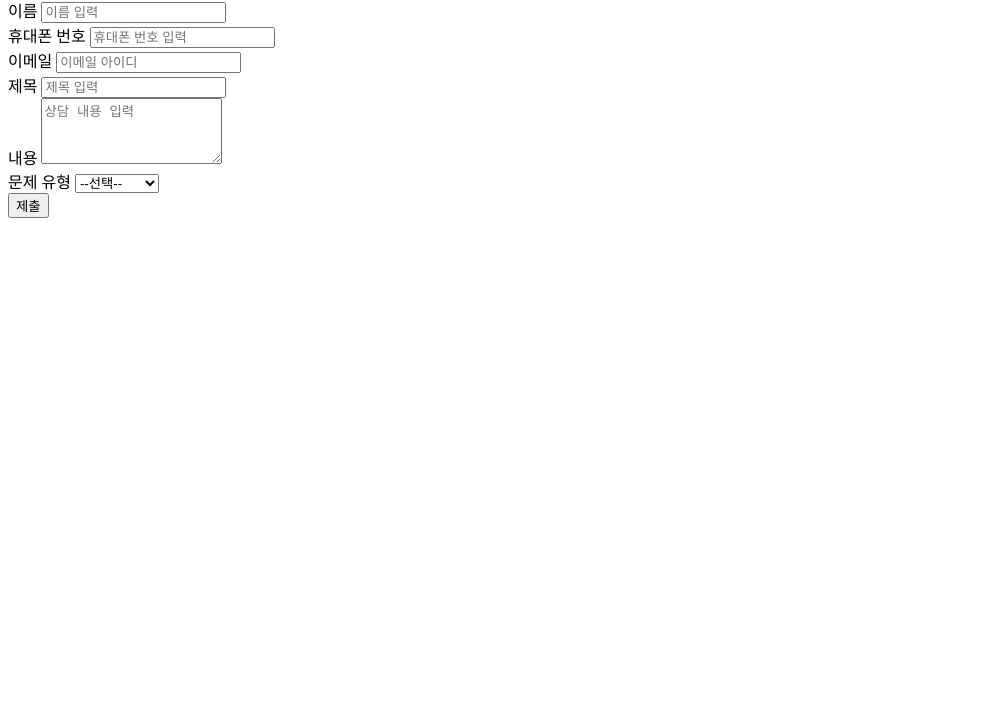
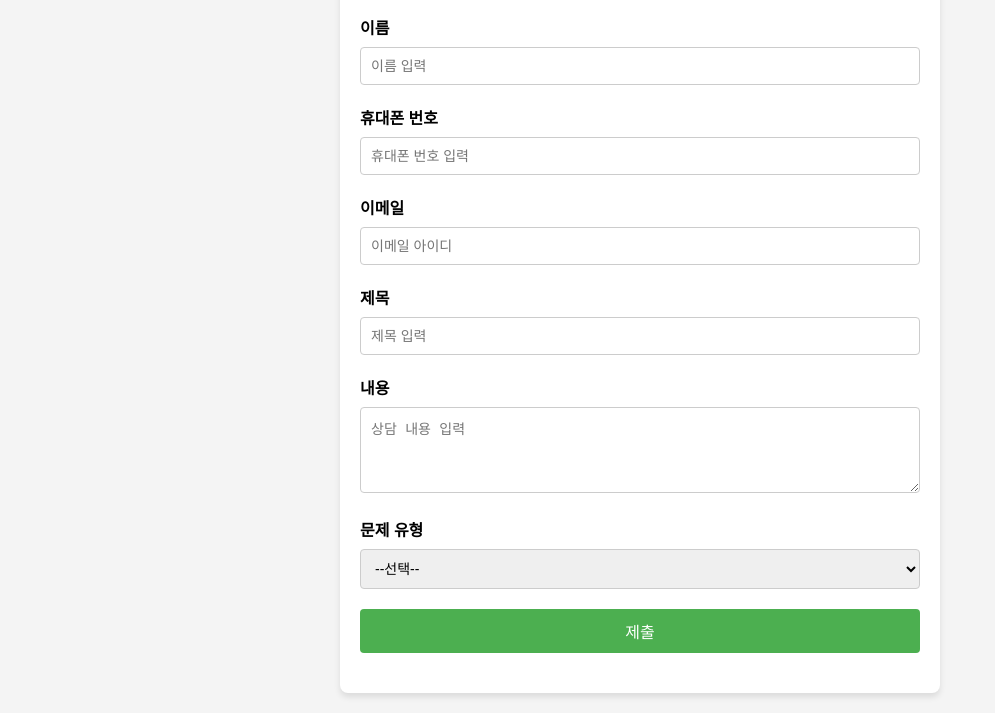
Before and after one commit to june6797/Common, a plain HTML site: page webtocase/caseform.html in a window 1280 px wide. Shown: the part 91-804 px from the top of the page, without its empty margins (0-995 px from the left). Drawn offline with Linux system fonts and the light colour scheme.

Commit message:
updatecode

```diff
--- a/webtocase/caseform.html
+++ b/webtocase/caseform.html
@@ -5,7 +5,7 @@
     <meta http-equiv="Content-Type" content="text/html; charset=UTF-8" />
     <meta name="viewport" content="width=device-width, initial-scale=1.0" />
     <title>고객 서비스 요청</title>
-    <link rel="stylesheet" href="style.css" />
+    <link rel="stylesheet" href="caseForm.css" />
   </head>
   <body>
     <div class="container">
@@ -92,7 +92,5 @@
         </div>
       </form>
     </div>
-
-    <script src="script.js"></script>
   </body>
 </html>
```
